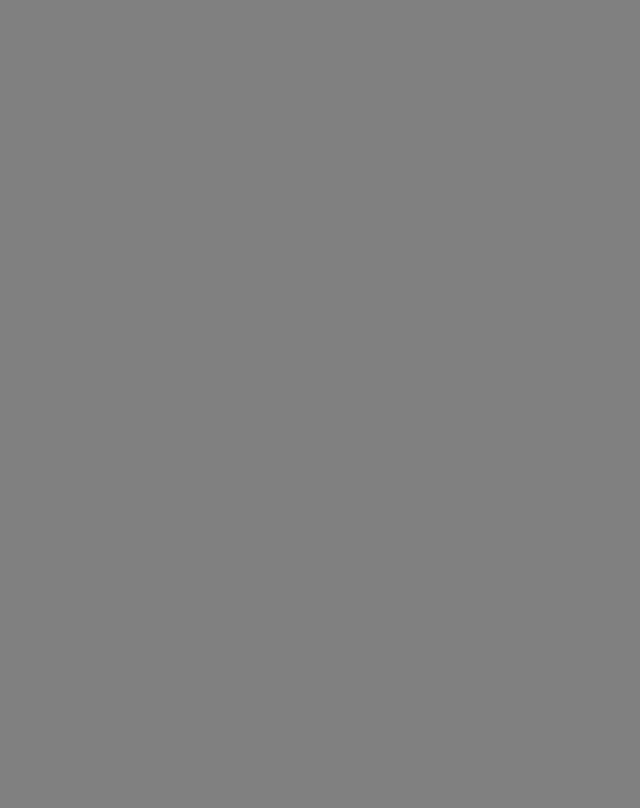
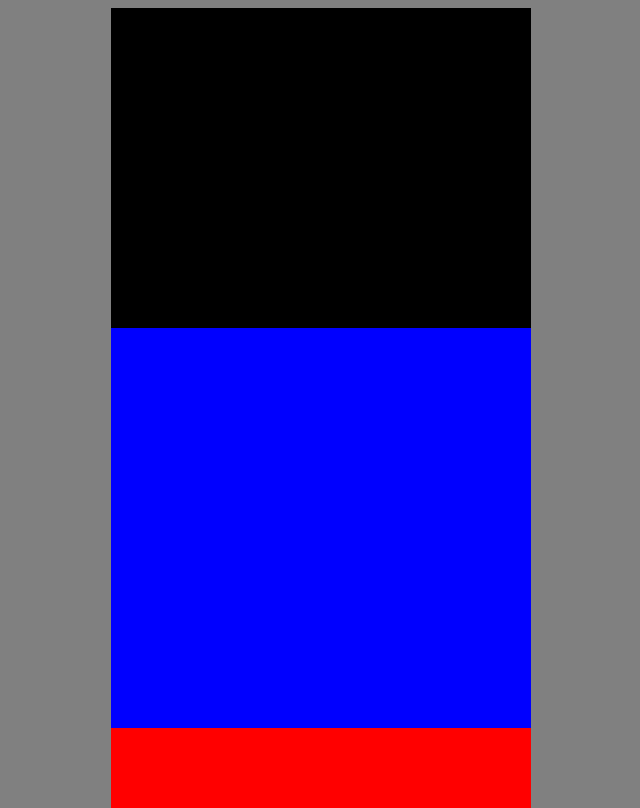
Before and after one commit to trox115/weather, a website: page dist/index.html in a window 1280 px wide. Shown: the whole page, without its empty margins (319-959 px from the left). Drawn offline with Linux system fonts and the light colour scheme.

Commit message:
Added App skeleton

```diff
--- a/dist/index.html
+++ b/dist/index.html
@@ -7,7 +7,16 @@
   </head>
   <body>
     <div id='container'>
-      </div>
+      <div class='weather'>
+        <div class="head">
+
+        </div>
+        <div class="weather-body">
+
+        </div>
+        <div class="weather-footer">
+        </div>
+    </div>
    <script src="./main.js"></script>
   </body>
 </html>
--- a/dist/style.css
+++ b/dist/style.css
@@ -1,3 +1,32 @@
+html {
+    height: 100%;
+}
 body{
   background: gray;
+  height: 100%;
 }
+#container{
+width: 100%;
+height: 100%;
+}
+
+.weather{
+  height: 100%;
+  width: 33.3%;
+  background: white;
+  margin-left: auto;
+  margin-right: auto;
+}
+.head{
+  width: 100%;
+  background: black;
+  height: 40%;
+}
+.weather-body{
+  height: 50%;
+  background: blue;
+}
+.weather-footer{
+  height: 10%;
+  background: red;
+}
```
